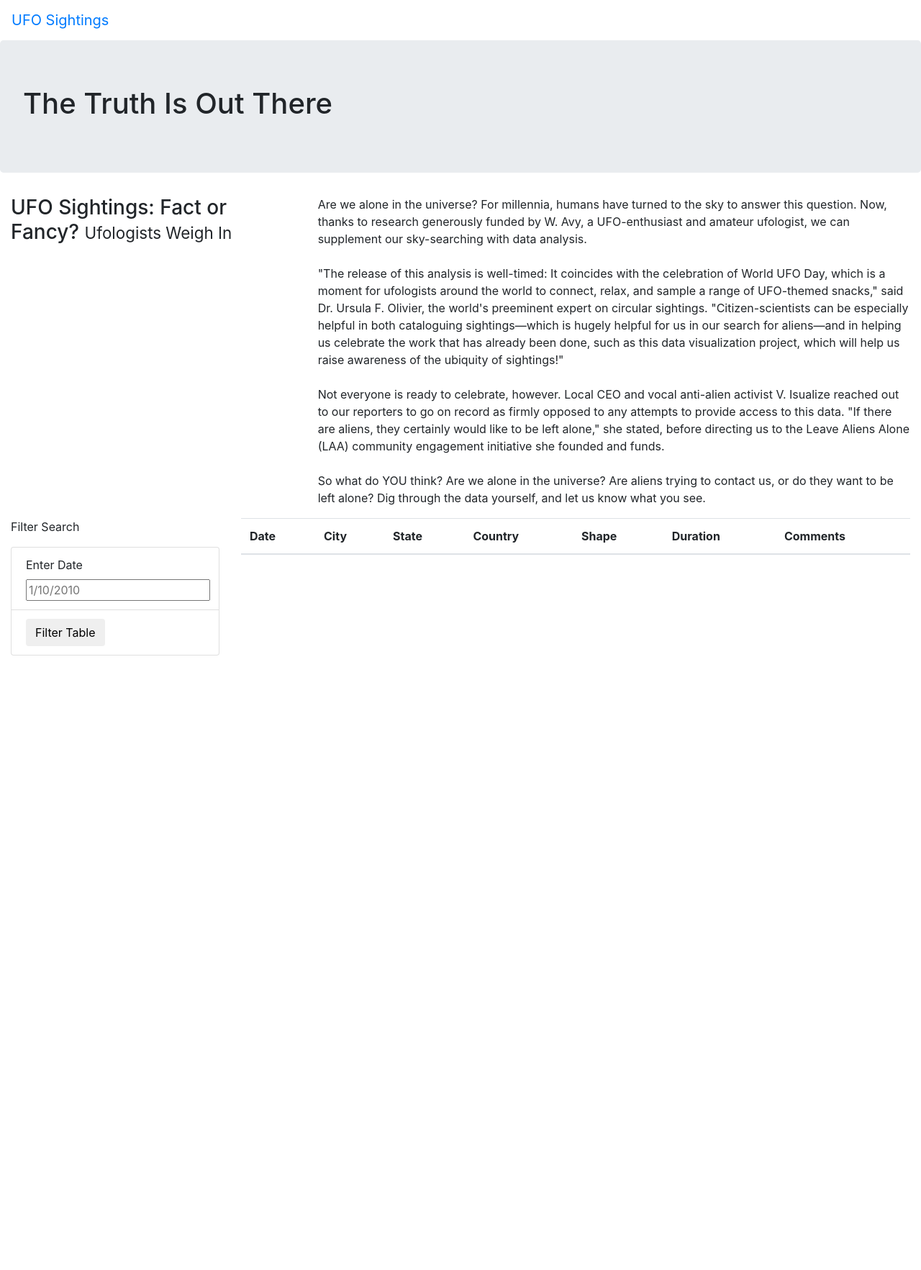
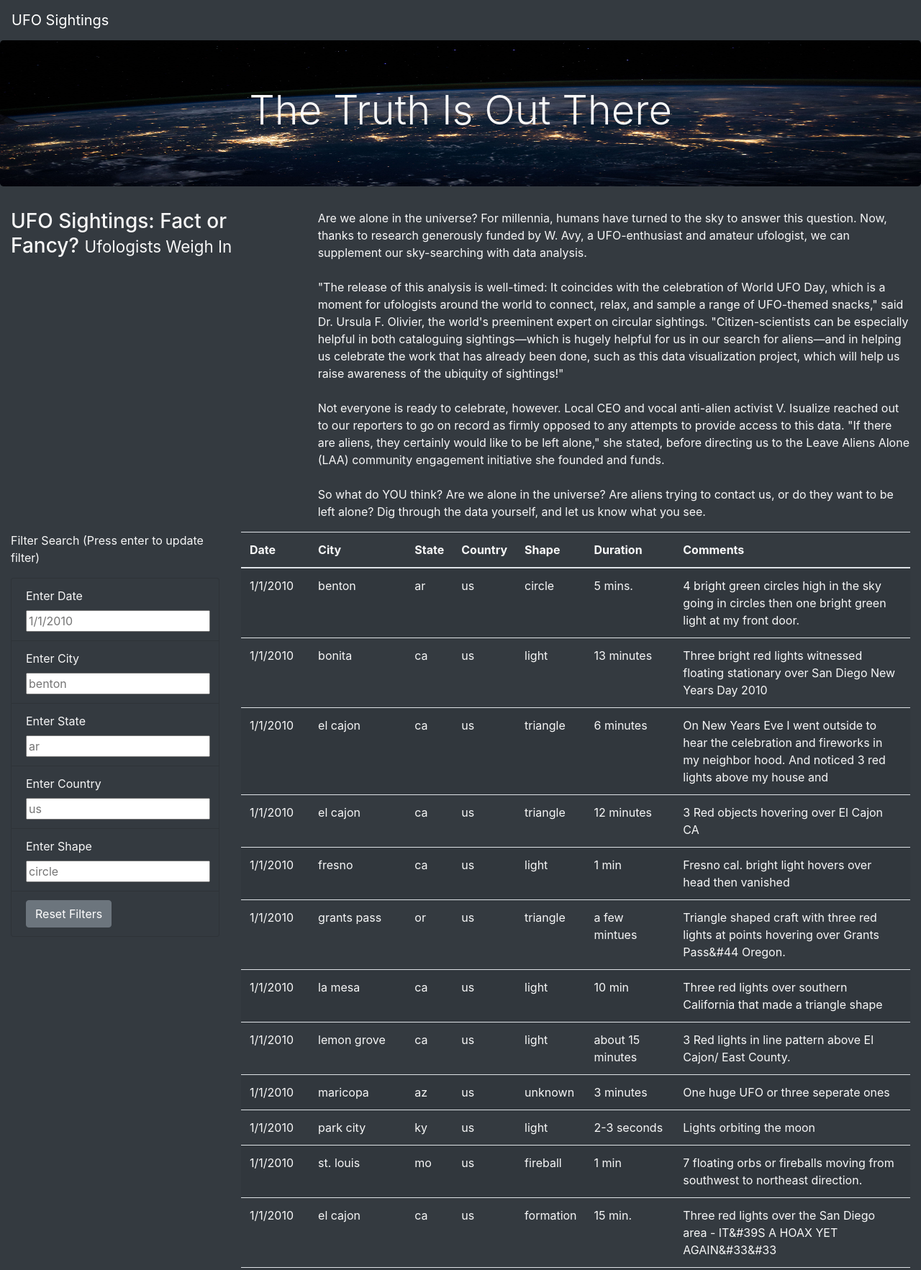
Before and after one commit to Duvey314/UFOs, a plain HTML site: page index.html in a window 1280 px wide. Shown: the top 1765 px of the page at 72% size. Before the commit the page ends 911 px from the top, so only its background shows below. Drawn offline with nearby package versions, Linux system fonts and the light colour scheme.

Commit message:
added multiple filters and a reset filter button

```diff
--- a/index.html
+++ b/index.html
@@ -12,14 +12,14 @@
     />
     <link rel="stylesheet" href="static/css/style.css">
 </head>
-<body>
+<body class="bg-dark">
     <div class="wrapper">
-        <nav class="navbar navbar-expand-lg">
+        <nav class="navbar navbar-dark bg-dark navbar-expand-lg">
             <a class="navbar-brand" href="index.html">UFO Sightings</a>
         </nav>
     </div>
     <div class="jumbotron">
-        <h1>The Truth Is Out There</h1>
+        <h1 class="display-4">The Truth Is Out There</h1>
     </div>
     <div class="container-fluid">
         <div class="row">
@@ -39,16 +39,33 @@
     <div class='container-fluid'>
         <div class='row'>
             <div class='col-md-3'>
-                <form>
-                    <p>Filter Search</p>
+                <form class="bg-dark">
+                    <p>Filter Search (Press enter to update filter)</p>
+
                 </form>
-                <ul class="list-group">
-                    <li class="list-group-item">
+                <ul class="list-group bg-dark">
+                    <li class="list-group-item bg-dark">
                         <label for="date">Enter Date</label>
-                        <input type="text" placeholder="1/10/2010" id="datetime" />
+                        <input type="text" placeholder="1/1/2010" id="datetime" />
                     </li>
-                    <li class="list-group-item">
-                        <button id="filter-btn" type="button" class="btn btn-default">Filter Table</button>
+                    <li class="list-group-item bg-dark">
+                        <label for="city">Enter City</label>
+                        <input type="text" placeholder="benton" id="city" />
+                    </li>
+                    <li class="list-group-item bg-dark">
+                        <label for="state">Enter State</label>
+                        <input type="text" placeholder="ar" id="state" />
+                    </li>
+                    <li class="list-group-item bg-dark">
+                        <label for="country">Enter Country</label>
+                        <input type="text" placeholder="us" id="country" />
+                    </li>
+                    <li class="list-group-item bg-dark">
+                        <label for="shape">Enter Shape</label>
+                        <input type="text" placeholder="circle" id="shape" />
+                    </li>
+                    <li class="list-group-item bg-dark">
+                        <button id="reset-filter-btn" type="button" class="btn btn-secondary">Reset Filters</button>
                     </li>
                 </ul>
             </div>
@@ -70,6 +87,8 @@
             </div>
         </div>
     </div>
-
+    <script src="https://cdnjs.cloudflare.com/ajax/libs/d3/4.11.0/d3.js"></script>
+    <script src="static/js/data.js"></script>
+    <script src="static/js/app.js"></script>
 </body>
 </html>
--- a/static/css/style.css
+++ b/static/css/style.css
@@ -0,0 +1,10 @@
+body {
+
+    color: #f7f7f7;
+}
+
+.jumbotron {
+    background-image: url("../images/nasa.jpg");
+    background-size: 100% 100%;
+    text-align: center;
+  }
--- /dev/null
+++ b/static/js/app.js
@@ -0,0 +1,71 @@
+// import the data from data.js
+const tableData = data;
+
+// Reference the HTML table using d3 (pointing to the html table)
+var tbody = d3.select("tbody");
+
+function buildTable(data){
+    // clear the table to make sure the data is not already filtered
+    tbody.html("");
+
+    //loop through each data entry
+    data.forEach((dataRow) => {
+        // add a row to the table
+        let row = tbody.append("tr");
+
+        // Loop through each field in the dataRow and add
+        // each value as a table cell (td)
+        Object.values(dataRow).forEach((val)=> {
+            // append data into a data table tag
+            let cell = row.append("td");
+            // added the value to the cell
+            cell.text(val);
+            });
+        });
+    }
+
+// keep track of all the filters
+var filters = {};
+
+function updateFilters(){
+    // select the filter that has been changed
+    let filter = d3.select(this);
+
+    // save the value and ID
+    let filterID = filter.attr("id");
+    let filterValue = filter.property("value");
+
+    // look to see if the filter is populated or empty
+    if (filterValue){
+        filters[filterID]=filterValue;
+    }
+    else{
+        delete filters[filterID];
+    }
+
+    filterTable(filters);
+    }
+
+function filterTable(obj){
+
+    let filteredData = tableData;
+
+    Object.entries(obj).forEach(([key, value])=> {
+        filteredData = filteredData.filter(row => row[key] === value);
+    })
+
+    buildTable(filteredData);
+    }
+
+function resetFilters(){
+    d3.selectAll('input').property('value',"");
+    filters={};
+    buildTable(tableData);
+}
+
+// // Attach an event to listen for the form button
+d3.selectAll("input").on("change", updateFilters);
+d3.select('#reset-filter-btn').on('click', resetFilters)
+
+// Build the table when the page loads
+buildTable(tableData);
```
Also changed, not shown: js/app.js (deleted, +0 -42 lines), static/images/nasa.jpg (added), static/js/data.js (renamed from js/data.js).
